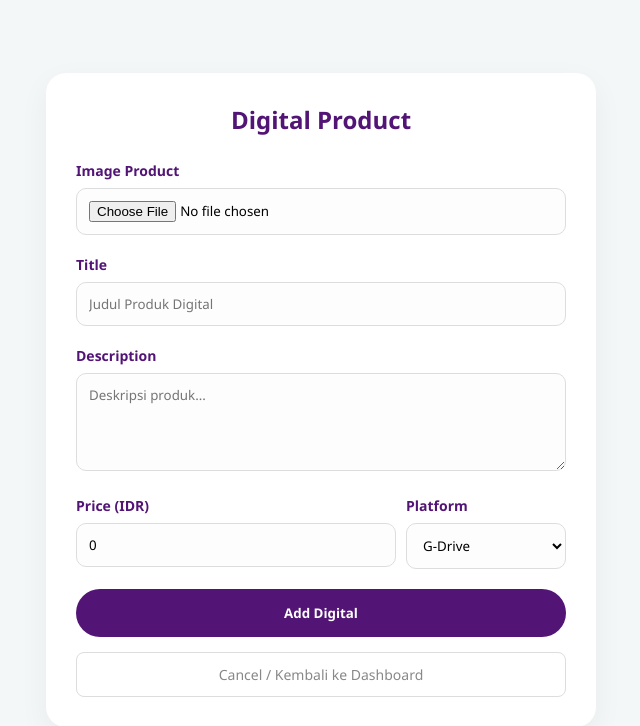
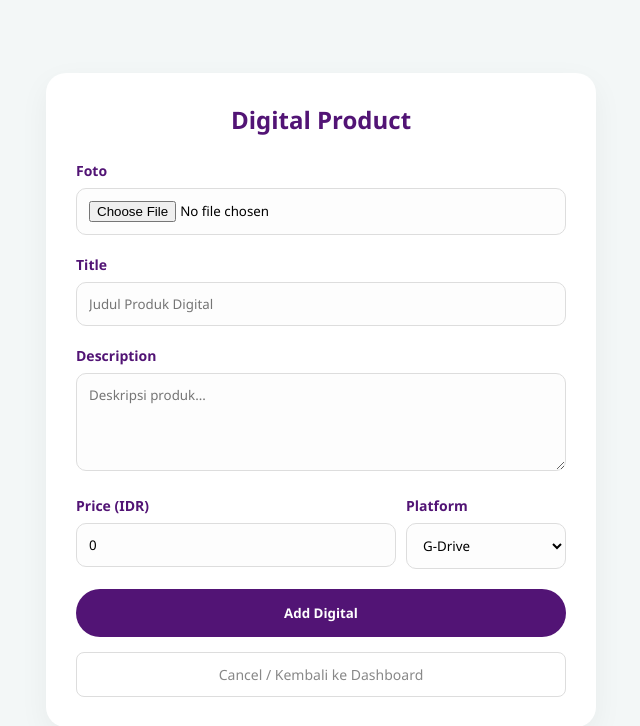
Before and after one commit to reliaasp/RayaStudio, a PHP site: the page made by Digital Product.php in a window 1280 px wide. Shown: the top 726 px of the page, without its empty margins (319-959 px from the left). Run offline with PHP 8.4, Linux system fonts and the light colour scheme.

Commit message:
Update Digital Product.php

```diff
--- a/Digital Product.php
+++ b/Digital Product.php
@@ -44,7 +44,7 @@
 
     <form action="proses_simpan.php" method="POST" enctype="multipart/form-data">
         <div class="form-group">
-            <label>Image Product</label>
+            <label>Foto</label>
             <input type="file" name="gambar_produk" required>
         </div>
 
```
